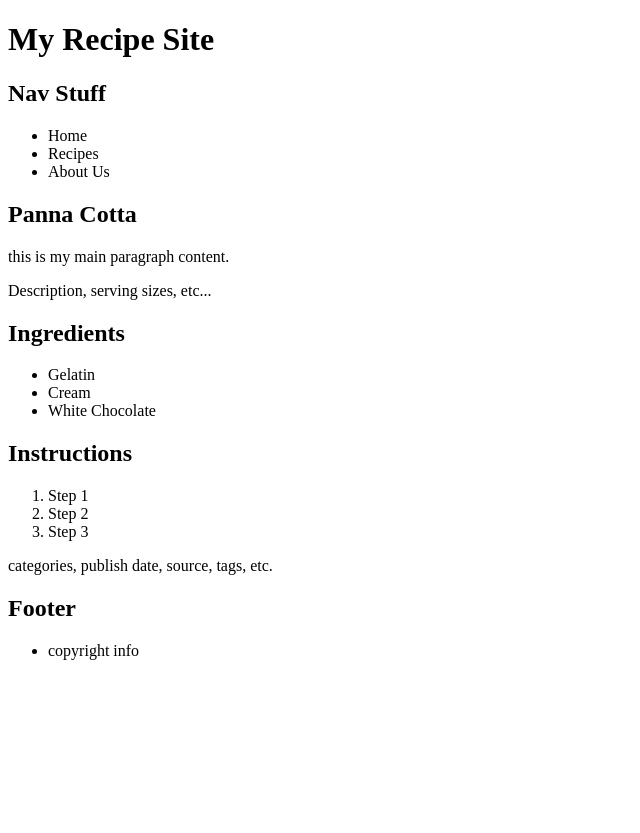
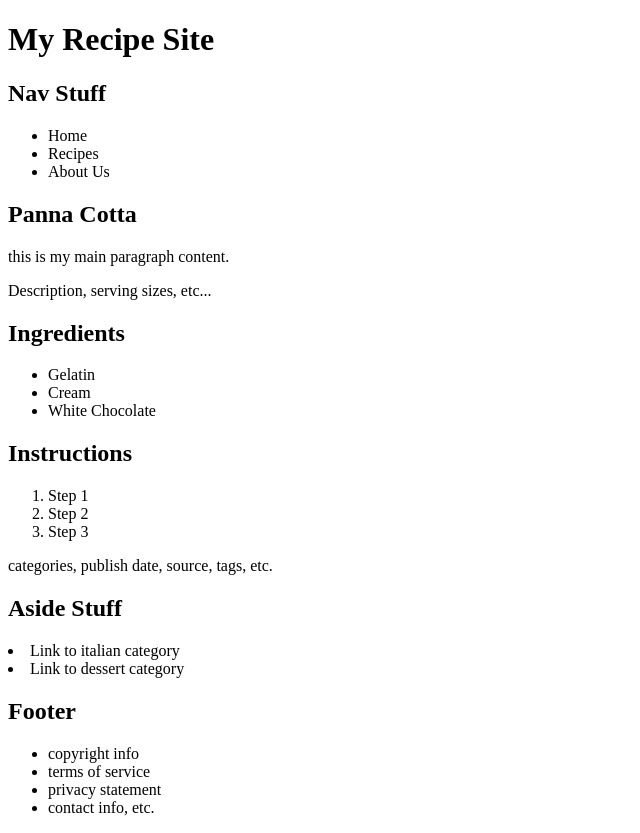
Before and after one commit to mazzarb1/Layout1, a plain HTML site: page index.html in a window 1280 px wide. Shown: the whole page, without its empty margins (0-640 px from the left). Before the commit the page ends 800 px from the top, so only its background shows below. Drawn offline with Linux system fonts and the light colour scheme.

Commit message:
Update index.html

```diff
--- a/index.html
+++ b/index.html
@@ -1,7 +1,7 @@
 <!doctype html>
 <div id="wrapper">
 <html>
-    <header>
+    <header class="main">
         <h1> My Recipe Site </h1>
     </header>
     <nav>
@@ -14,7 +14,7 @@
     </nav>
 
     <article>
-        <header>
+        <header class="article">
             <h1>Panna Cotta </h1>
         </header>
         <p>this is my main paragraph content. </p>
@@ -23,7 +23,7 @@
         </footer>
     </article>
 
-    <aside>
+
         <h2>Ingredients</h2>
         <ul>
             <li>Gelatin</li>
@@ -40,13 +40,19 @@
             <p>categories, publish date, source, tags, etc. </p>
         </footer>
     </article>
-
+        <aside>
+            <h2> Aside Stuff </h2>
+            <li>Link to italian category</li>
+            <li>Link to dessert category</li>
     </aside>
 
 
-    <footer>
+    <footer class="bottom">
         <h2>Footer</h2>
         <ul>
             <li>copyright info</li>
+            <li>terms of service</li>
+            <li>privacy statement</li>
+            <li>contact info, etc.</li>
 
     </footer>
```
